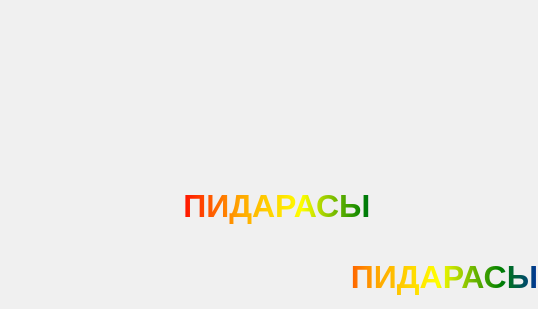
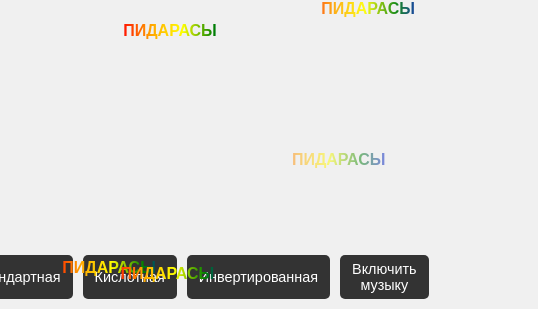
Before and after one commit to yui-vk/yui-vk.github.io, a plain HTML site: page index.html in a window 390 px wide. Shown: the part 535-844 px from the top of the page, 538 px wide, since content can reach past the window. Drawn offline with Linux system fonts and the light colour scheme.

Commit message:
Add files via upload

```diff
--- a/index.html
+++ b/index.html
@@ -75,12 +75,13 @@
         /* Стиль кнопок */
         .button-container {
             position: absolute;
-            top: 20px;
+            bottom: 10px;
+            display: flex;
+            gap: 10px;
         }
 
         .theme-button, .play-button {
-            margin: 5px;
-            padding: 10px 20px;
+            padding: 8px 16px;
             font-size: 1em;
             cursor: pointer;
             border: none;
@@ -97,7 +98,7 @@
         /* Стиль случайных надписей с радужным градиентом */
         .random-text {
             position: absolute;
-            font-size: 2em;
+            font-size: 1.5em; /* Меньше размер на мобильных */
             font-weight: bold;
             white-space: nowrap;
             background: linear-gradient(90deg, red, orange, yellow, green, blue, indigo, violet);
@@ -117,8 +118,12 @@
             }
 
             .theme-button, .play-button {
-                padding: 8px 16px;
+                padding: 6px 12px;
                 font-size: 0.9em;
+            }
+
+            .random-text {
+                font-size: 1em; /* Уменьшение случайных надписей */
             }
         }
 
@@ -129,8 +134,12 @@
             }
 
             .theme-button, .play-button {
-                padding: 9px 18px;
+                padding: 8px 16px;
                 font-size: 1em;
+            }
+
+            .random-text {
+                font-size: 1.2em;
             }
         }
     </style>
@@ -181,12 +190,12 @@
                 randomText.style.opacity = '0';
                 setTimeout(() => {
                     randomText.remove();
-                }, 1000);
-            }, 1000);
+                }, 500);
+            }, 500);
         }
 
         // Создаем случайные надписи каждые 0.5 секунды
-        setInterval(createRandomText, 500);
+        setInterval(createRandomText, 100);
     </script>
 </body>
 </html>
```
